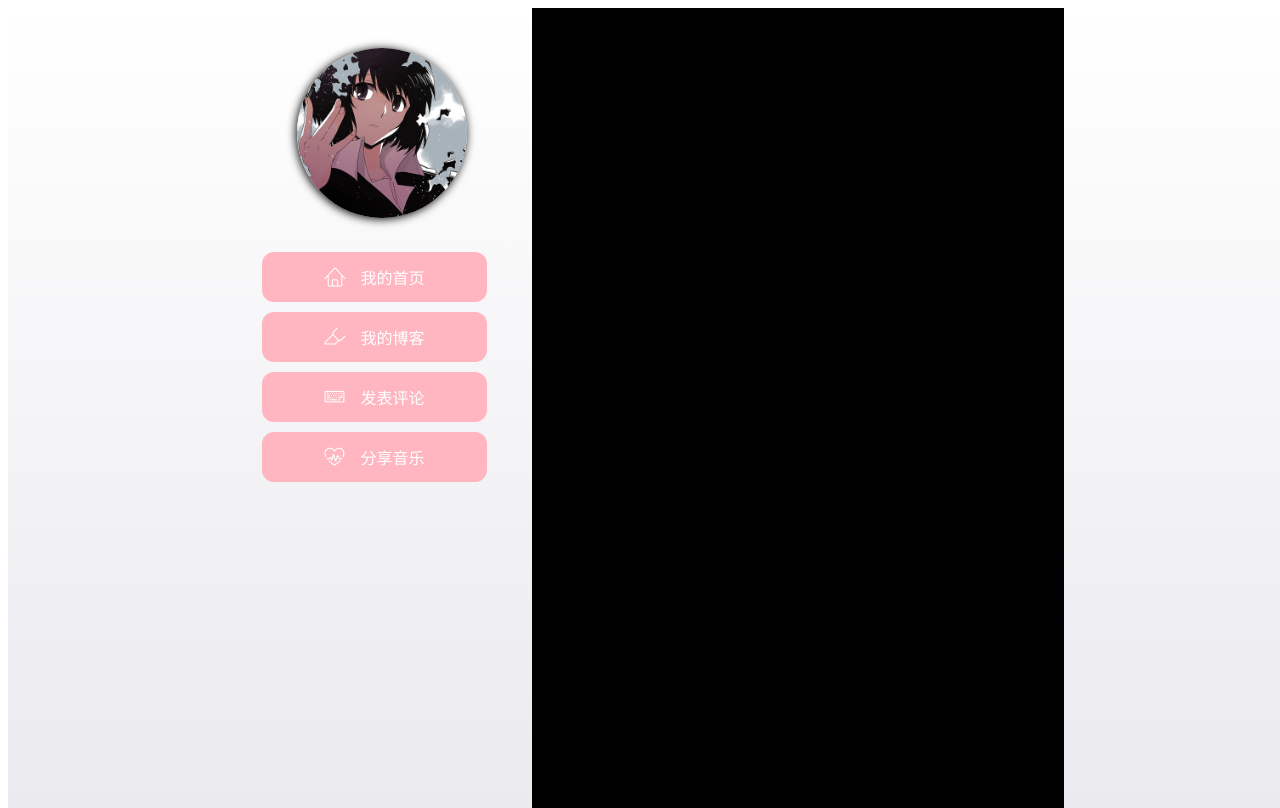
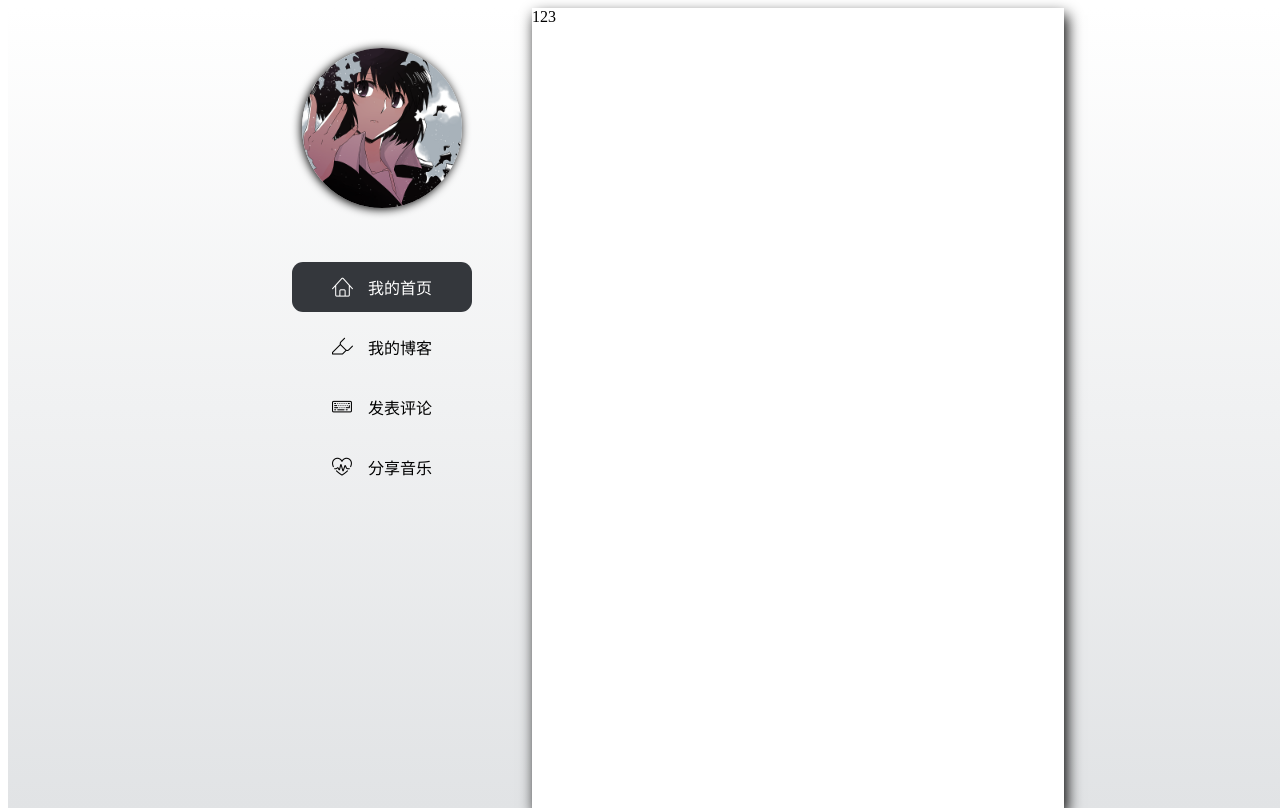
Before and after one commit to a1476711643/vue_my_blog, a Vue app: page /#/home in a window 1280 px wide. Built offline with nearby package versions, Linux system fonts and the light colour scheme.

Commit message:
2021/4/15 lunch

```diff
--- a/src/views/Home.vue
+++ b/src/views/Home.vue
@@ -5,36 +5,51 @@
         <!-- 头像 -->
         <div class="pic">
           <img src="../assets/Chain.png" alt=""/>
+        </div>
 
-        </div>
+        <!--&lt;!&ndash; 侧边栏 &ndash;&gt;-->
+        <!--<div class="navigation">-->
+        <!--  <ul>-->
+        <!--    <li>-->
+        <!--      <a href="#" class="sidebarHover">-->
+        <!--        <span class="icon"><i class="iconfont icon-home"></i></span>-->
+        <!--        <span class="title">我的首页</span>-->
+        <!--      </a>-->
+        <!--    </li>-->
+        <!--    <li>-->
+        <!--      <a href="#" class="textRed">-->
+        <!--        <span class="icon"><i class="iconfont icon-highlight"></i></span>-->
+        <!--        <span class="title">我的博客</span>-->
+        <!--      </a>-->
+        <!--    </li>-->
+        <!--    <li>-->
+        <!--      <a href="#" class="textRed">-->
+        <!--        <span class="icon"><i class="iconfont icon-keyboard"></i></span>-->
+        <!--        <span class="title">发表评论</span>-->
+        <!--      </a>-->
+        <!--    </li>-->
+        <!--    <li>-->
+        <!--      <a href="#" class="textRed">-->
+        <!--        <span class="icon"><i class="iconfont icon-heartpulse"></i></span>-->
+        <!--        <span class="title">分享音乐</span>-->
+        <!--      </a>-->
+        <!--    </li>-->
+        <!--  </ul>-->
+        <!--</div>-->
         <div class="navigation">
           <ul>
-            <li>
-              <a href="#">
-              <span class="icon"><i class="iconfont icon-home"></i></span>
-              <span class="title">我的首页</span>
-            </a>
-            </li>
-            <li>
-              <a href="#">
-                <span class="icon"><i class="iconfont icon-highlight"></i></span>
-                <span class="title">我的博客</span>
-              </a>
-            </li>
-            <li>
-              <a href="#">
-                <span class="icon"><i class="iconfont icon-keyboard"></i></span>
-                <span class="title">发表评论</span>
-              </a>
-            </li>
-            <li>
-              <a href="#">
-                <span class="icon"><i class="iconfont icon-heartpulse"></i></span>
-                <span class="title">分享音乐</span>
+            <li v-for="(item,index) in sidebarText">
+              <a href="#" @click="replaceClass(index)"
+                 :class="{aTextColor: index != sidebarCurrent,sidebarHover: index == sidebarCurrent}">
+
+                <span class="icon"><i :class="sidebarIconClass[index]"></i></span>
+                <span class="title">{{item}}</span>
+
               </a>
             </li>
           </ul>
         </div>
+
       </div>
       <div class="container">
         123
@@ -45,7 +60,23 @@
 
 <script>
 export default {
-  name: "Home"
+  name: "Home",
+  data(){
+    return {
+        sidebarCurrent:0,
+        sidebarText: ['我的首页', '我的博客', '发表评论', '分享音乐'],
+        sidebarIconClass: ['iconfont icon-home',
+          'iconfont icon-highlight',
+          'iconfont icon-keyboard',
+          'iconfont icon-heartpulse']
+
+    }
+  },
+  methods:{
+    replaceClass(index){
+      this.sidebarCurrent = index;
+    }
+  }
 }
 </script>
 
@@ -55,37 +86,41 @@ export default {
   padding: 0;
   box-sizing: border-box;
 }
-html,body{
+
+html, body {
   height: 100%;
 }
+
 .box {
   width: 100%;
   height: 100%;
   position: absolute;
-  background-image: linear-gradient(to bottom , #ffffff 0%, #eaeaef 100%);
+  background-image: linear-gradient(to bottom, #ffffff 0%, #e1e3e5 100%);
 }
 
 .sidebar {
   width: 300px;
   height: 100%;
-  /*background: grey;*/
+  /*background: #f4f5f6;*/
 }
 
 .pic {
+  width: 300px;
   margin-top: 40px;
   text-align: center;
 }
 
 .pic img {
-  width: 170px;
-  height: 170px;
+  width: 160px;
+  height: 160px;
   border-radius: 250px;
   box-shadow: -1px 1px 10px;
 }
 
 .container {
   height: 100%;
-  background: #000000;
+  background: #ffffff;
+  box-shadow: 3px 7px 14px;
   flex-grow: 1;
 }
 
@@ -97,41 +132,71 @@ html,body{
   flex-direction: row;
   flex-wrap: nowrap;
 }
+
 .navigation {
-  margin-top: 30px;
+  margin-top: 50px;
   width: 300px;
   /*height: 100%;*/
-  transition: 0.5s;
+  /*transition: 0.5s;*/
   overflow: hidden;
 }
+
 .navigation ul {
-  position: relative;
-  top: 0;
-  left: 10%;
+  margin: 0 auto;
+  /*background: red;*/
+  /*position: relative;*/
+  /*top: 0;*/
+  /*left: 20%;*/
+  display: flex;
+  flex-direction: column;
+  align-items: center;
+
+
 }
+
 .navigation ul li {
   list-style: none;
   height: 50px;
-  width: 75%;
-  background: lightpink;
+  /*width: 60%;*/
+
   margin-bottom: 10px;
-  border-radius: 12px;
-  display: table;
+  /*transform: translate(0,0);*/
+  /*overflow: hidden;*/
+  /*border-radius: 11px;*/
+  /*display: table;*/
+
 }
+
+.sidebarHover {
+  color: #ffffff;
+  background: #34373c;
+}
+.aTextColor {
+  color: #000000;
+}
+
+
 .navigation ul li a {
-  display: table-cell;
-  vertical-align:middle;
+  border-radius: 11px;
+  /*display: table-cell;*/
+  /*vertical-align: middle;*/
+  transition: all 0.5s;
+  display: inline-block;
 
   height: 50px;
-  position: relative;
-  width: 100%;
+  width: 180px;
+  line-height: 50px;
+  /*position: relative;*/
+  /*width: 100%;*/
   text-decoration: none;
-  color: #ffffff;
   text-align: center;
 }
-.navigation ul li a span {
 
-}
+
+/*.navigation ul li a span {*/
+
+/*}*/
+
 .navigation ul li a .iconfont {
   padding-right: 15px;
   font-size: 21px;
```
